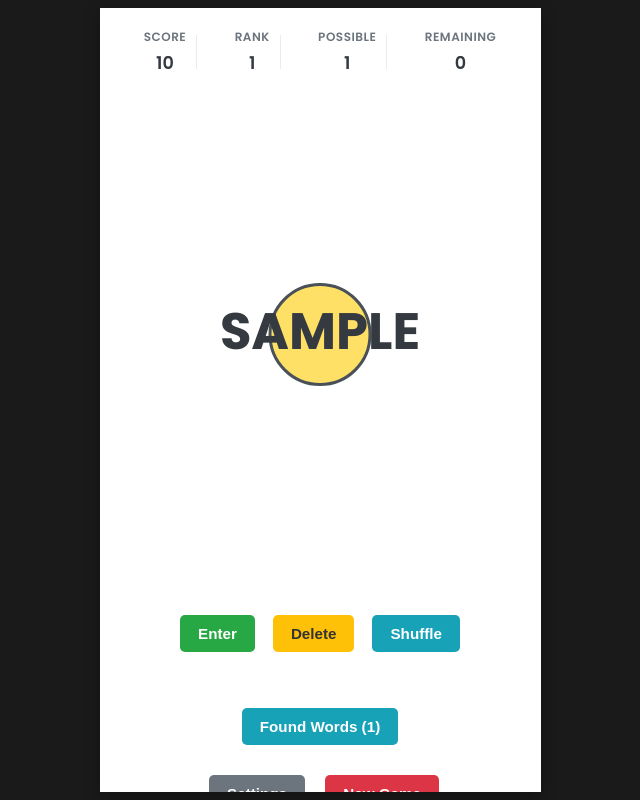
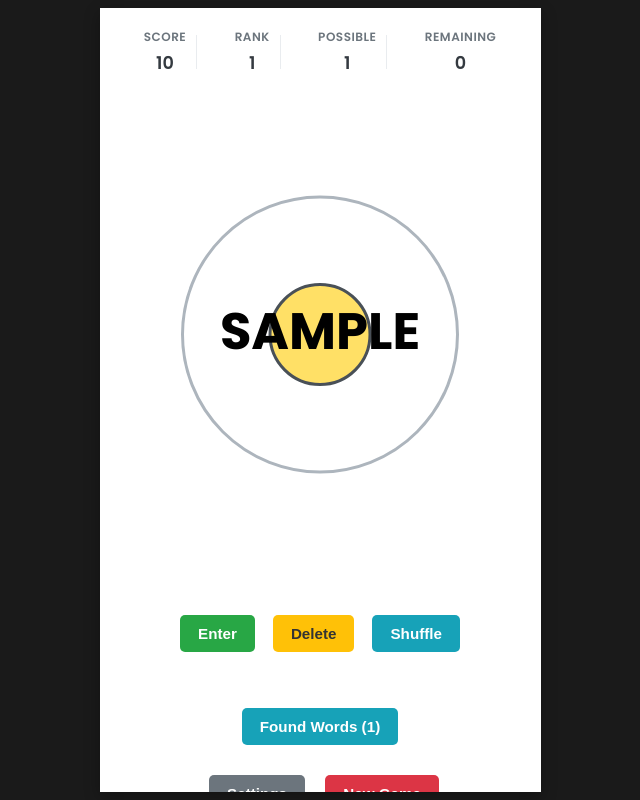
Before and after one commit to lekm/Huruhuru, a Python web app: template templates/index.html in a window 1280 px wide. Shown: the whole page, without its empty margins (320-960 px from the left). Run offline with Jinja, Linux system fonts and the light colour scheme; the template is opened without the code that fills it: most values are stand-ins (such as "Sample title", 1, 10 or a date in 2020).

Commit message:
Feat: Add visual outer ring around hexagonal letters

```diff
--- a/static/style.css
+++ b/static/style.css
@@ -266,6 +266,12 @@ h1 {
     fill: #ffe066; /* Yellow fill for center */
 }
 
+.hive-outer-ring {
+    fill: none;
+    stroke: #adb5bd; /* Lighter grey stroke */
+    stroke-width: 1.5;
+}
+
 .hive-cell:hover {
     fill: #e9ecef; /* Slightly darker grey on hover */
 }
@@ -298,7 +304,15 @@ h1 {
 }
 
 .center-letter {
-     /* No specific style needed beyond .hive-letter if centered in circle */
+    fill: #000; /* Ensure center letter has a fill color */
+    /* No specific positioning rules here that override SVG attributes */
+}
+
+.outer-letter-flat {
+    /* Inherits from .hive-letter */
+    fill: #333; /* Example: maybe slightly lighter */
+    cursor: pointer; /* Make text itself look clickable */
+    pointer-events: auto; /* Override none from .hive-letter to allow clicks */
 }
 
 /* Remove old styles for outer letters */
--- a/templates/index.html
+++ b/templates/index.html
@@ -46,8 +46,11 @@
                     <!-- Center Circle -->
                     <g class="hive-cell-group center-group" transform="translate({{ center_pos[0] }}, {{ center_pos[1] }})" data-letter="{{ center_letter }}">
                         <circle class="hive-cell center" r="{{ circle_radius }}"></circle>
-                        <text class="hive-letter center-letter" x="0" y="0" text-anchor="middle" dominant-baseline="central">{{ center_letter.upper() }}</text>
+                        <text class="hive-letter center-letter" x="0" y="0" text-anchor="middle" dominant-baseline="middle">{{ center_letter.upper() }}</text>
                     </g>
+
+                    <!-- Visual Outer Ring -->
+                    <circle class="hive-outer-ring" cx="{{ center_pos[0] }}" cy="{{ center_pos[1] }}" r="{{ outer_ring_radius + circle_radius * 0.75 }}"></circle>
 
                     <!-- Outer Letters - Arranged hexagonally using passed positions -->
                     {# Removed horizontal row calculation #}
@@ -62,7 +65,7 @@
                         {% set pos = outer_positions[i] %} {# Use position from backend #}
                         {# {% set pos_x = outer_start_x + i * outer_letter_spacing %} #}
                         {# {% set pos_y = center_pos[1] + circle_radius + outer_y_offset %} #}
-                        <text class="hive-letter outer-letter-flat" x="{{ pos.x }}" y="{{ pos.y }}" text-anchor="middle" dominant-baseline="central" data-letter="{{ letter }}">
+                        <text class="hive-letter outer-letter-flat" x="{{ pos.x }}" y="{{ pos.y }}" text-anchor="middle" dominant-baseline="middle" data-letter="{{ letter }}">
                             {{ letter.upper() }}
                         </text>
                     {% endfor %}
```
